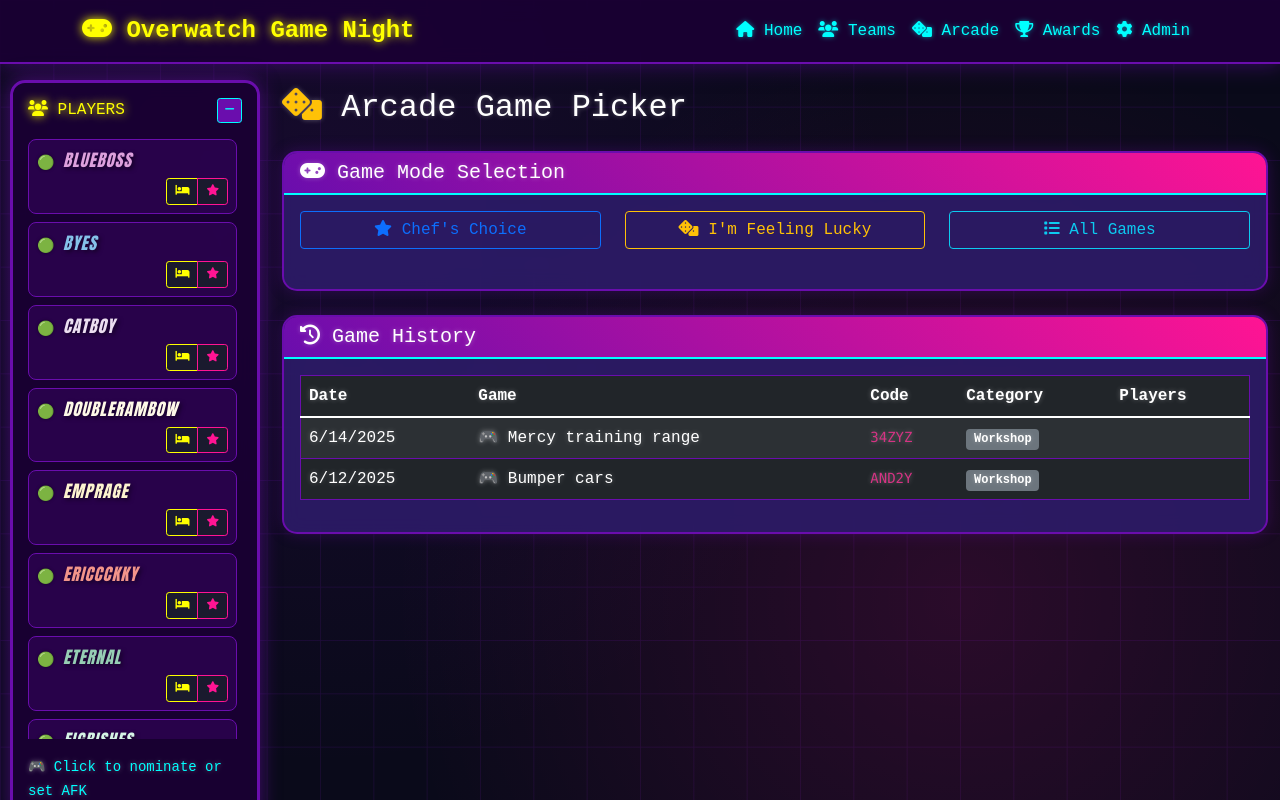
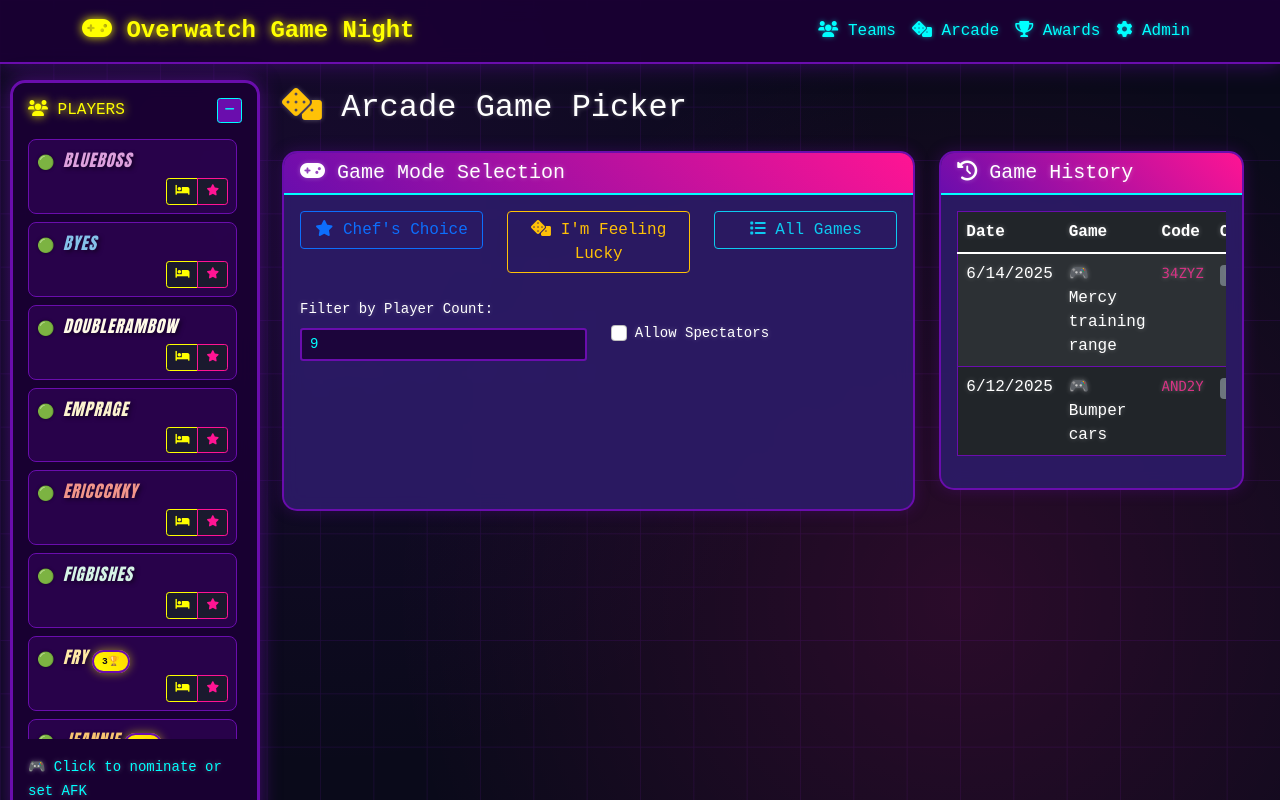
Before and after one commit to oshlern/overwatch-game-night, a Flask app: page /arcade-picker in a window 1280 px wide. Run offline with Flask 3, Linux system fonts and the light colour scheme; some libraries are stand-ins or nearby versions.

Commit message:
filtered arcade

```diff
--- a/overwatch-game-night-app/templates/arcade_picker.html
+++ b/overwatch-game-night-app/templates/arcade_picker.html
@@ -14,11 +14,10 @@
     </div>
 
     <div class="row">
-        <!-- Main Content -->
-        <div class="col-12">
-            <!-- Game Mode Selection -->
+        <!-- Top Row: Selector Buttons and Game History -->
         <div class="row mb-4">
-                <div class="col-12">
+            <!-- Game Mode Selection Buttons -->
+            <div class="col-md-8">
                 <div class="card">
                     <div class="card-header">
                         <h5 class="mb-0">
@@ -45,7 +44,51 @@
                             </div>
                         </div>
 
+                        <!-- Player Count Filter and Options -->
+                        <div class="row mb-3">
+                            <div class="col-md-6">
+                                <label for="player-count-filter" class="form-label small">Filter by Player Count:</label>
+                                <input type="number" class="form-control form-control-sm" id="player-count-filter" min="1" max="12" onchange="updatePlayerCountFilter()">
+                            </div>
+                            <div class="col-md-6">
+                                <div class="form-check mt-4">
+                                    <input class="form-check-input" type="checkbox" id="allow-spectators" onchange="toggleAllowSpectators()">
+                                    <label class="form-check-label small" for="allow-spectators">
+                                        Allow Spectators
+                                    </label>
+                                </div>
+                            </div>
+                        </div>
+
+                        <!-- Animation Area -->
+                        <div id="animation-area" class="text-center mb-3" style="min-height: 100px;">
+                            <!-- Animation content will be displayed here -->
+                        </div>
+                    </div>
+                </div>
+            </div>
+
+            <!-- Game History -->
+            <div class="col-md-4">
+                <div class="card">
+                    <div class="card-header">
+                        <h5 class="mb-0">
+                            <i class="fas fa-history"></i>
+                            Game History
+                        </h5>
+                    </div>
+                    <div class="card-body">
+                        <div id="game-history" style="max-height: 300px; overflow-y: auto;">
+                            <!-- Game history will be loaded here -->
+                        </div>
+                    </div>
+                </div>
+            </div>
+        </div>
+
         <!-- Selected Game Display -->
+        <div class="row mb-4">
+            <div class="col-12">
                 <div id="selected-game" class="mb-4" style="display: none;">
                     <div class="alert alert-success">
                         <div class="row">
@@ -63,32 +106,14 @@
                         </div>
                     </div>
                 </div>
-
-                            <!-- Game Mode Grid -->
-                            <div id="gamemode-grid" class="row">
-                                <!-- Game modes will be displayed here -->
-                            </div>
-                        </div>
-                    </div>
             </div>
         </div>
 
-            <!-- Game History -->
+        <!-- Game Mode Grid -->
         <div class="row">
             <div class="col-12">
-                    <div class="card">
-                        <div class="card-header">
-                            <h5 class="mb-0">
-                                <i class="fas fa-history"></i>
-                                Game History
-                            </h5>
-                        </div>
-                        <div class="card-body">
-                            <div id="game-history">
-                                <!-- Game history will be loaded here -->
-                            </div>
-                        </div>
-                    </div>
+                <div id="gamemode-grid" class="row">
+                    <!-- Game modes will be displayed here -->
                 </div>
             </div>
     </div>
@@ -102,6 +127,8 @@
 let currentSelectedGame = null;
 let currentModeType = null;
 let isAnimating = false;
+let playerCountFilter = null;
+let allowSpectators = false;
 
 // Default fallback icons for games without icons in JSON
 const defaultGameIcons = ['🎮', '🎯', '🎲', '🎪', '🎨', '🎭', '🎪', '🎊'];
@@ -110,7 +137,27 @@
 document.addEventListener('DOMContentLoaded', function() {
     loadGames();
     loadGameHistory();
+    updatePlayerCountInput();
 });
+
+function updatePlayerCountInput() {
+    // Wait for activePlayers to be loaded from base.html
+    setTimeout(() => {
+        const activePlayerCount = Object.values(activePlayers).filter(player => player.status === 'active').length;
+        document.getElementById('player-count-filter').value = activePlayerCount;
+        playerCountFilter = activePlayerCount;
+    }, 100);
+}
+
+function updatePlayerCountFilter() {
+    const input = document.getElementById('player-count-filter');
+    playerCountFilter = parseInt(input.value) || null;
+
+    // Re-apply current filter if a mode is selected
+    if (currentModeType) {
+        selectModeType(currentModeType);
+    }
+}
 
 // Remove duplicate player loading functions since they're in base.html
 
@@ -171,21 +218,18 @@
 
 function displayChefsChoice() {
     const chefsChoiceGames = availableGames.filter(game => game.chefRecommended);
-    displayGameGrid(chefsChoiceGames);
+    displayGameGrid(filterGamesByPlayerCount(chefsChoiceGames));
 }
 
 function animateFeelingLucky() {
     if (isAnimating) return;
     isAnimating = true;
 
-    const grid = document.getElementById('gamemode-grid');
-    const playerCount = Object.values(activePlayers).filter(player => player.status === 'active').length;
+    const animationArea = document.getElementById('animation-area');
+    const playerCount = playerCountFilter || Object.values(activePlayers).filter(player => player.status === 'active').length;
 
     // Filter games suitable for current player count
-    const suitableGames = availableGames.filter(game => {
-        if (!game.playerNums || game.playerNums.length === 0) return true;
-        return game.playerNums.includes(playerCount);
-    });
+    const suitableGames = filterGamesByPlayerCount(availableGames, playerCount);
 
     // Select 3 random games from suitable games
     const selectedGames = [];
@@ -201,20 +245,19 @@
     function animateStep() {
         if (animationStep < totalSteps) {
             // Show random icons during animation
-            grid.innerHTML = `
-                <div class="col-12 text-center">
+            animationArea.innerHTML = `
                 <div class="display-1 mb-3">
                     ${getRandomIcon()} ${getRandomIcon()} ${getRandomIcon()}
                 </div>
                 <p class="text-muted">Selecting random games...</p>
-                </div>
             `;
 
             animationStep++;
             const delay = 50 + (animationStep * 10); // Slow down over time
             setTimeout(animateStep, delay);
         } else {
-            // Animation complete, show the 3 selected games as cards
+            // Animation complete, clear animation area and show the 3 selected games as cards
+            animationArea.innerHTML = '';
             displayGameGrid(selectedGames);
             isAnimating = false;
         }
@@ -228,7 +271,32 @@
 }
 
 function displayAllGames() {
-    displayGameGrid(availableGames);
+    displayGameGrid(filterGamesByPlayerCount(availableGames));
+}
+
+function filterGamesByPlayerCount(games, count = null) {
+    const playerCount = count || playerCountFilter || Object.values(activePlayers).filter(player => player.status === 'active').length;
+
+    return games.filter(game => {
+        if (!game.playerNums || game.playerNums.length === 0) return true;
+
+        // Check if exact player count is supported
+        if (game.playerNums.includes(playerCount)) return true;
+
+        // If allow spectators is enabled, check if player count exceeds max supported
+        if (allowSpectators && playerCount > Math.max(...game.playerNums)) return true;
+
+        return false;
+    });
+}
+
+function toggleAllowSpectators() {
+    allowSpectators = document.getElementById('allow-spectators').checked;
+
+    // Re-apply current filter if a mode is selected
+    if (currentModeType) {
+        selectModeType(currentModeType);
+    }
 }
 
 function displayGameGrid(games) {
@@ -247,11 +315,19 @@
                     <div class="card-body text-center">
                         <div class="display-4 mb-2">${icon}</div>
                         <h6 class="card-title">${game.name}</h6>
-                        <p class="card-text small text-muted">${game.description || 'No description'}</p>
+                        ${game.description ? `<p class="card-text small text-muted">${game.description}</p>` : ''}
                         <small class="text-muted">
                             <i class="fas fa-clock"></i> ${game.recommendedTime || 10} min<br>
                             <i class="fas fa-users"></i> ${game.players || 'Any'}
                         </small>
+                        <div class="mt-2">
+                            <button class="btn btn-sm btn-outline-secondary" onclick="event.stopPropagation(); copyGameCode('${game.code}')" title="Copy game code">
+                                <i class="fas fa-copy"></i> ${game.code}
+                            </button>
+                            <button class="btn btn-sm btn-outline-primary ms-1" onclick="event.stopPropagation(); openWorkshopCode('${game.code}')" title="View on Workshop">
+                                <i class="fas fa-external-link-alt"></i>
+                            </button>
+                        </div>
                     </div>
                 </div>
             </div>
@@ -264,11 +340,19 @@
     const icon = game.icon || '🎮';
 
     document.getElementById('game-name').textContent = game.name;
-    document.getElementById('game-description').textContent = game.description || 'No description available';
+    document.getElementById('game-description').textContent = game.description || '';
     document.getElementById('game-icon').textContent = icon;
 
-    let detailsText = `Code: ${game.code} | Time: ${game.recommendedTime || 10} min | Players: ${game.players || 'Any'}`;
-    document.getElementById('game-details').textContent = detailsText;
+    let detailsText = `Time: ${game.recommendedTime || 10} min | Players: ${game.players || 'Any'}`;
+    document.getElementById('game-details').innerHTML = `
+        ${detailsText}<br>
+        <button class="btn btn-sm btn-outline-light mt-2 me-2" onclick="copyGameCode('${game.code}')" title="Copy game code">
+            <i class="fas fa-copy"></i> Code: ${game.code}
+        </button>
+        <button class="btn btn-sm btn-outline-light mt-2" onclick="openWorkshopCode('${game.code}')" title="View on Workshop">
+            <i class="fas fa-external-link-alt"></i> Workshop
+        </button>
+    `;
 
     document.getElementById('selected-game').style.display = 'block';
 
@@ -324,7 +408,6 @@
                         <th>Game</th>
                         <th>Code</th>
                         <th>Category</th>
-                        <th>Players</th>
                     </tr>
                 </thead>
                 <tbody>
@@ -334,9 +417,8 @@
                             <tr>
                                 <td>${new Date(game.timestamp).toLocaleDateString()}</td>
                                 <td>${icon} ${game.name || game.title}</td>
-                                <td><code>${game.code}</code></td>
+                                <td><code style="cursor: pointer;" onclick="copyGameCode('${game.code}')" title="Click to copy">${game.code}</code></td>
                                 <td><span class="badge bg-secondary">${game.category || 'Workshop'}</span></td>
-                                <td>${game.players ? game.players.join(', ') : 'N/A'}</td>
                             </tr>
                         `;
                     }).join('')}
@@ -344,6 +426,36 @@
             </table>
         </div>
     `;
+}
+
+function copyGameCode(code) {
+    navigator.clipboard.writeText(code).then(() => {
+        showToast('Code copied to clipboard!');
+    }).catch(err => {
+        console.error('Failed to copy code: ', err);
+        showToast('Failed to copy code', 'error');
+    });
+}
+
+function openWorkshopCode(code) {
+    const url = `https://workshop.codes/${code}`;
+    window.open(url, '_blank');
+}
+
+function showToast(message, type = 'success') {
+    const toast = document.createElement('div');
+    toast.className = `position-fixed top-0 end-0 m-3 alert alert-${type === 'error' ? 'danger' : 'success'} alert-dismissible fade show`;
+    toast.style.zIndex = '9999';
+    toast.innerHTML = `
+        ${message}
+        <button type="button" class="btn-close" data-bs-dismiss="alert"></button>
+    `;
+
+    document.body.appendChild(toast);
+
+    setTimeout(() => {
+        toast.remove();
+    }, 3000);
 }
 
 function showAlert(message, type) {
--- a/overwatch-game-night-app/templates/base.html
+++ b/overwatch-game-night-app/templates/base.html
@@ -222,11 +222,6 @@
             </button>
             <div class="collapse navbar-collapse" id="navbarNav">
                 <ul class="navbar-nav ms-auto">
-                    <li class="nav-item">
-                        <a class="nav-link" href="{{ url_for('home') }}">
-                            <i class="fas fa-home"></i> Home
-                        </a>
-                    </li>
                     <li class="nav-item">
                         <a class="nav-link" href="{{ url_for('team_balance') }}">
                             <i class="fas fa-users"></i> Teams
```
Also changed, not shown: overwatch-game-night-app/data/players.json (+4 -4 lines). Lines whose indentation alone changed are shown as unchanged.
